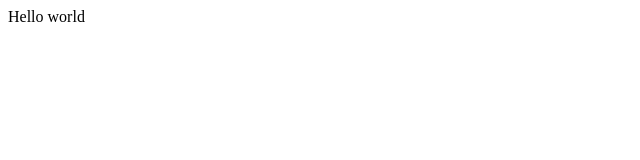
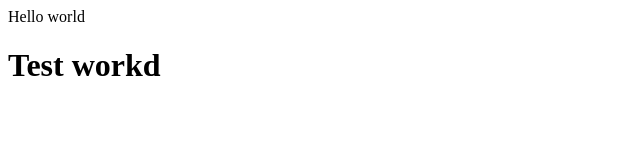
Before and after one commit to harpreethusner/TestProject, a plain HTML site: page index.html in a window 1280 px wide. Shown: the whole page, without its empty margins (0-640 px from the left). Drawn offline with Linux system fonts and the light colour scheme.

Commit message:
update index

```diff
--- a/index.html
+++ b/index.html
@@ -1 +1,2 @@
 <p>Hello world</p>
+<h1>Test workd</h1>
```
